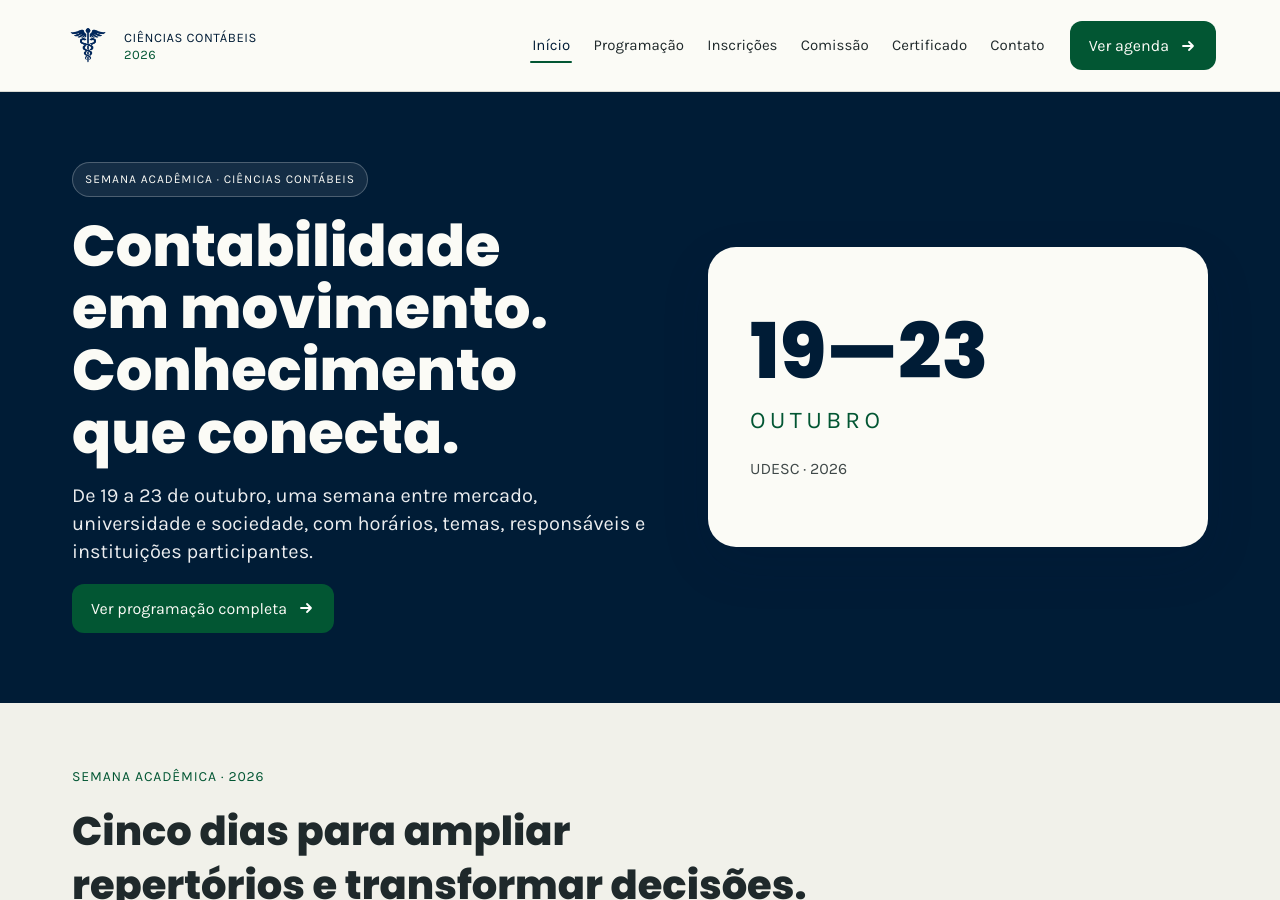
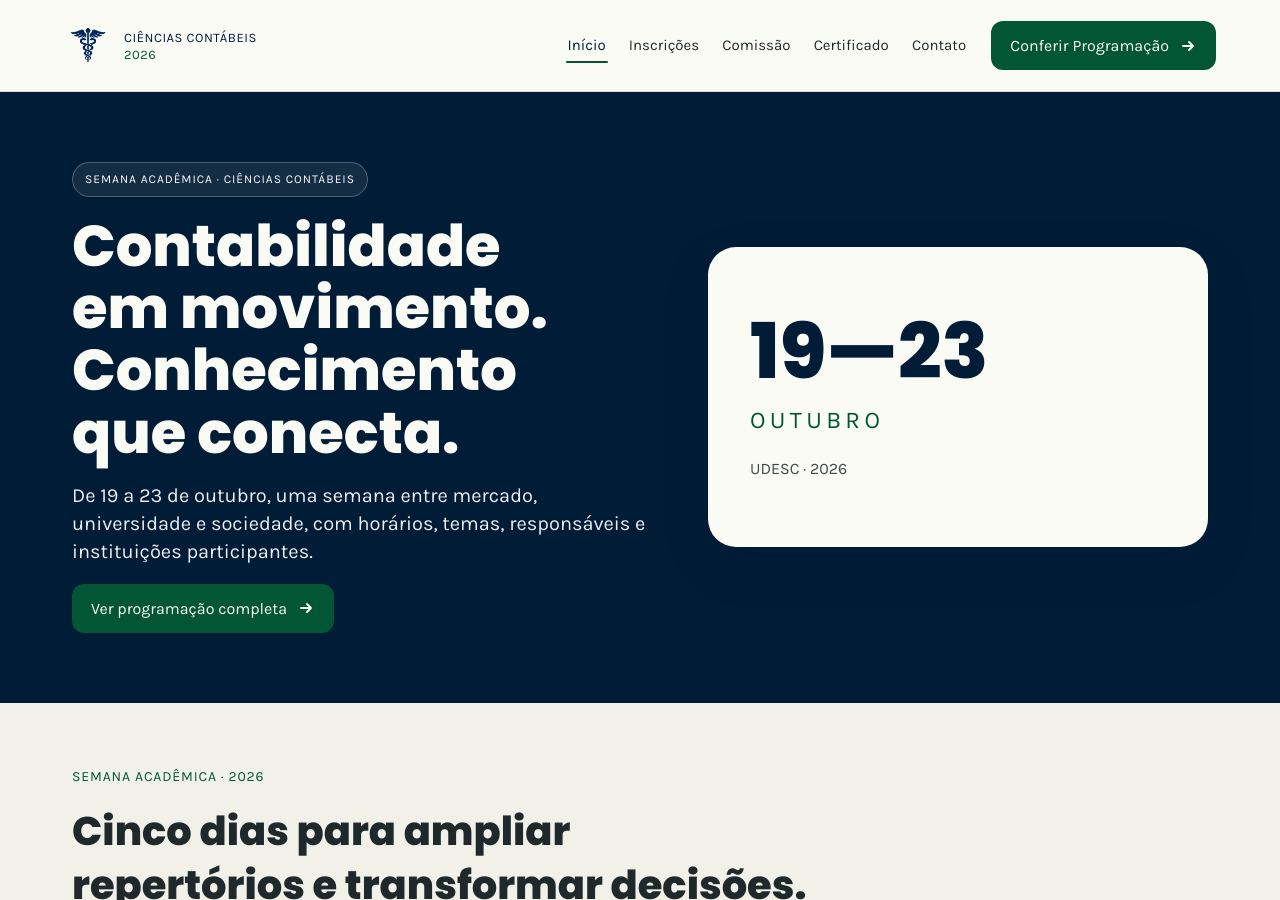
Before and after one commit to semanaacademicacontabeis/semanaacademicacontabeis.github.io, a Jekyll site: the page built from index.html, in a window 1280 px wide and 900 px high. Built offline with Jekyll 4.4.1, drawn with Linux system fonts in a browser that asks for light colours.

Commit message:
Remove link duplicado da programacao

```diff
--- a/_includes/header.html
+++ b/_includes/header.html
@@ -13,14 +13,13 @@
 
     <nav class="primary-nav" id="primary-navigation" aria-label="Navegação principal" data-primary-nav>
       <a href="{{ '/' | relative_url }}" {% if current == 'inicio' %}aria-current="page"{% endif %}>Início</a>
-      <a href="{{ '/programacao/' | relative_url }}" {% if current == 'programacao' %}aria-current="page"{% endif %}>Programação</a>
       <a href="https://forms.gle/Ggj8QyBHZRV2E5ja9" target="_blank" rel="noopener noreferrer">Inscrições</a>
       <a href="{{ '/comissao-organizadora/' | relative_url }}" {% if current == 'comissao' %}aria-current="page"{% endif %}>Comissão</a>
       <a href="{{ '/certificado/' | relative_url }}" {% if current == 'certificado' %}aria-current="page"{% endif %}>Certificado</a>
       <a href="{{ '/contato/' | relative_url }}" {% if current == 'contato' %}aria-current="page"{% endif %}>Contato</a>
 
-      <a class="button button--primary nav-cta" href="{{ '/programacao/' | relative_url }}">
-        Ver agenda <img src="{{ '/assets/images/arrow-right.svg' | relative_url }}" alt="" aria-hidden="true">
+      <a class="button button--primary nav-cta" href="{{ '/programacao/' | relative_url }}" {% if current == 'programacao' %}aria-current="page"{% endif %}>
+        Conferir Programação <img src="{{ '/assets/images/arrow-right.svg' | relative_url }}" alt="" aria-hidden="true">
       </a>
     </nav>
   </div>
```
